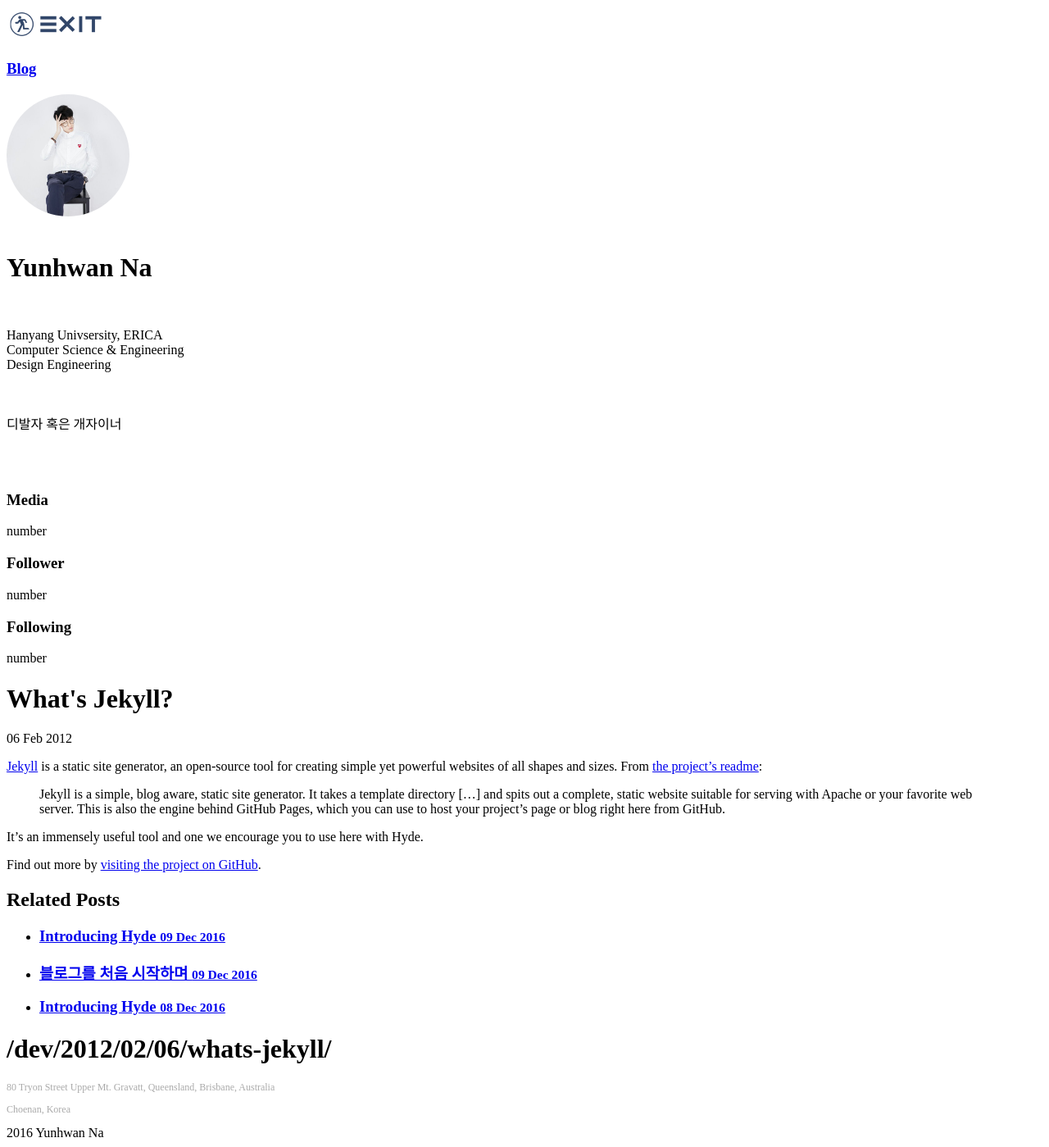
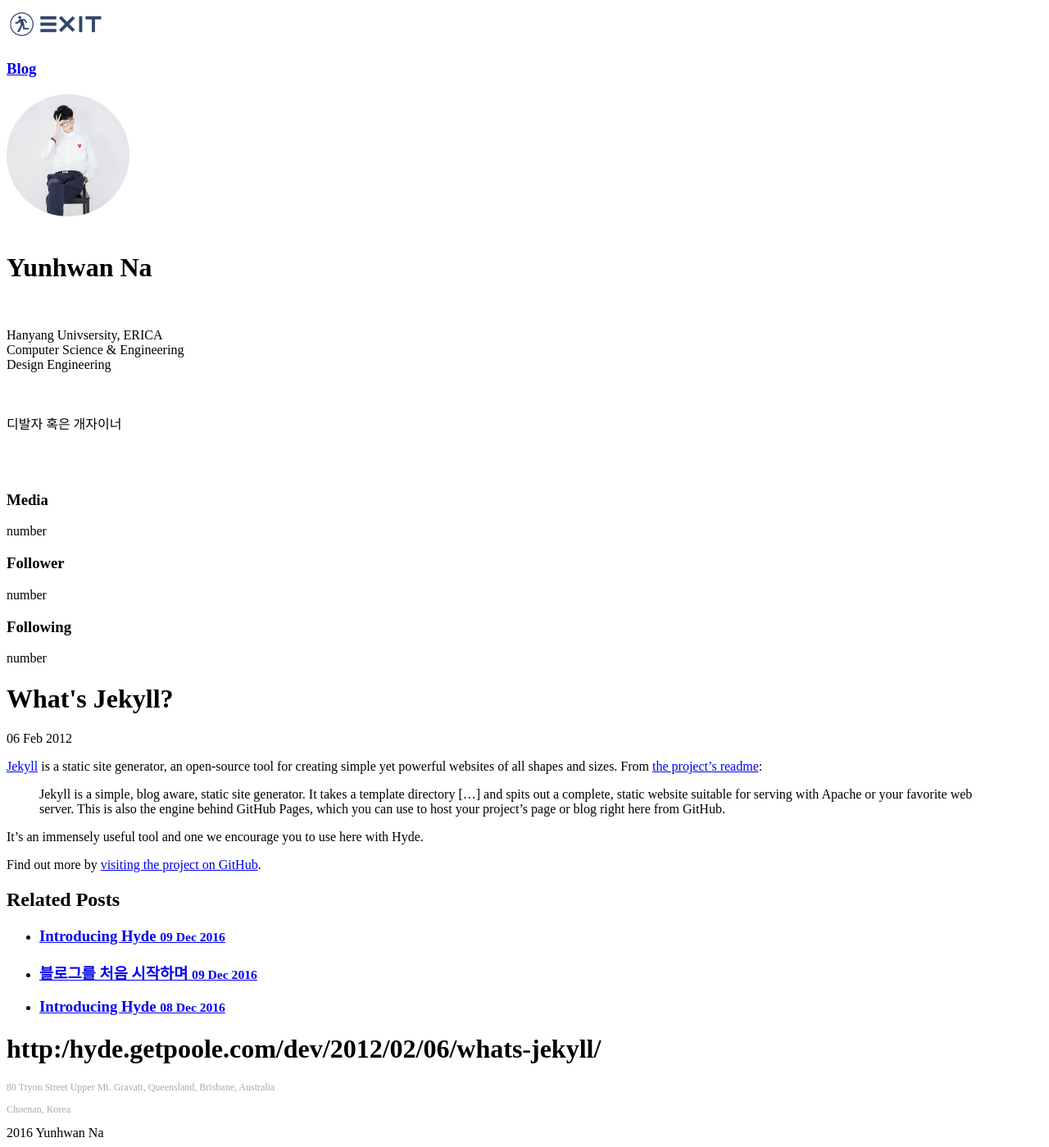
Before and after one commit to nayunhwan/nayunhwan.github.io, a Jekyll site: the page built from _posts/2012-02-06-whats-jekyll.md, in a window 1280 px wide. Shown: the whole page at 82% size. Built offline with Jekyll 4.4.1, drawn with Linux system fonts in a browser that asks for light colours; a style sheet for code colours, icons or effects is not loaded.

Commit message:
Fixed url

```diff
--- a/_config.yml
+++ b/_config.yml
@@ -15,7 +15,7 @@
 title:            Yun Hwan Na
 tagline:          'A Jekyll theme'
 description:      '디발자 혹은 개자이너'
-#url:              http://hyde.getpoole.com
+url:              http://hyde.getpoole.com
 baseurl:          /
 
 author:
--- a/_layouts/post.html
+++ b/_layouts/post.html
@@ -34,5 +34,5 @@
     {% endfor %}
   </ul>
 </div>
-<h1>{{ site.baseurl | replace: '//', '/' }}{{ page.url }}</h1>
-<div class="fb-comments" data-href="{{ site.baseurl | replace: '//', '/' }}{{ page.url }}" data-numposts="5"></div>
+<h1>{{ site.url | replace: '//', '/' }}{{ page.url }}</h1>
+<div class="fb-comments" data-href="{{ site.url | replace: '//', '/' }}{{ page.url }}" data-numposts="5"></div>
```
